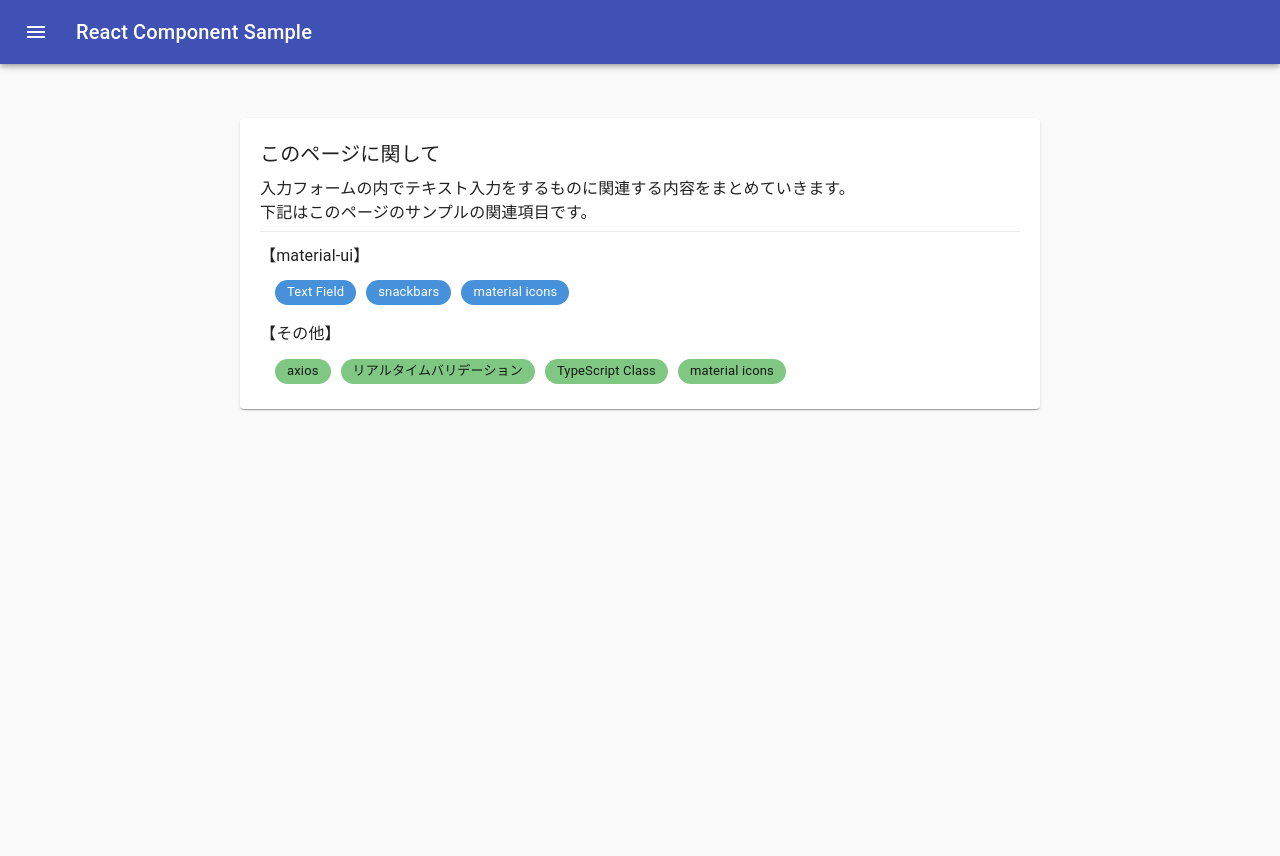
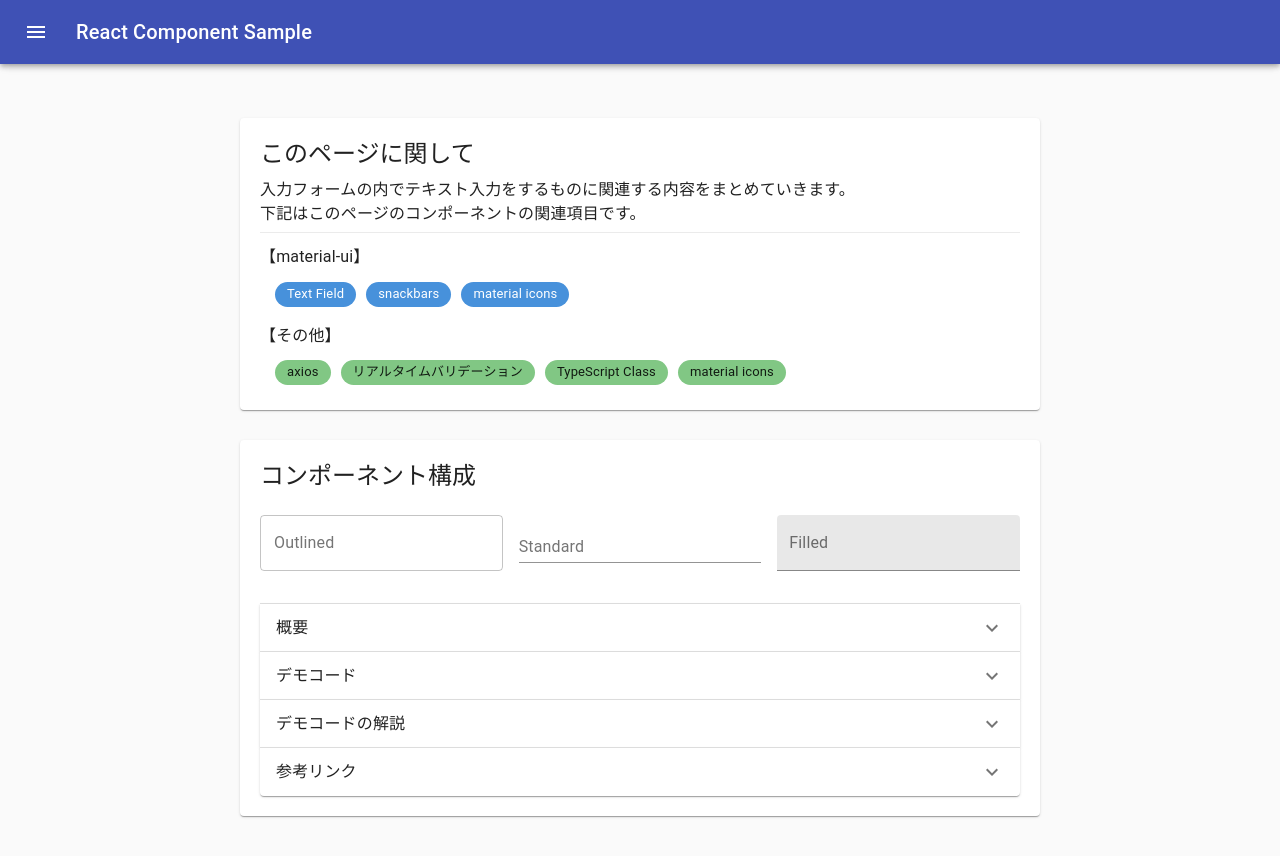
Before and after one commit to akiumikin/myTaskManagement, a Next.js app: page /form/text in a window 1280 px wide. Shown: the top 856 px of the page. Before the commit the page ends 800 px from the top, so only its background shows below. Built offline with nearby package versions, Linux system fonts and the light colour scheme.

Commit message:
TextFieldのコンポーネントを追加

```diff
--- /dev/null
+++ b/components/layout/gridForSample.tsx
@@ -0,0 +1,26 @@
+import * as React from "react";
+import { makeStyles } from '@material-ui/core/styles';
+import Grid from '@material-ui/core/Grid';
+
+interface Props {
+  children: React.ReactNode
+}
+
+const useStyles = makeStyles({
+  root: {
+    marginTop: 15,
+    marginBottom: 25,
+  },
+});
+
+export default function GridForSample(props: Props) {
+  const classes = useStyles();
+
+  return(
+    <>
+      <Grid className={classes.root} container spacing={2}>
+        {props.children}
+      </Grid>
+    </>
+  )
+}
--- a/components/layout/sidemenu.tsx
+++ b/components/layout/sidemenu.tsx
@@ -2,7 +2,7 @@ import React from 'react';
 import Link from 'next/link';
 import List from '@material-ui/core/List';
 import Divider from '@material-ui/core/Divider';
-import ListItem, { ListItemProps } from '@material-ui/core/ListItem';
+import ListItem from '@material-ui/core/ListItem';
 import ListItemIcon from '@material-ui/core/ListItemIcon';
 import ListItemText from '@material-ui/core/ListItemText';
 import InputIcon from '@material-ui/icons/Input';
--- /dev/null
+++ b/core/form/textForm.tsx
@@ -0,0 +1,49 @@
+import React from 'react';
+import TextField, { TextFieldProps } from '@material-ui/core/TextField';
+
+interface Props {
+  keyName: string
+  state: any
+  setState: React.Dispatch<any>
+  validateMethod?: () => boolean
+}
+
+export default function TextForm(props: TextFieldProps & Props) {
+  const initValue = props.state[props.keyName]
+  const [value, setValue] = React.useState({ [props.keyName]: initValue })
+  const already_blur = React.useRef(false)
+
+  // onChangeでpropsを更新すると再レンダリングの範囲が広くなるので、コンポーネントないのvalueのみ更新する
+  const onChange = (event: React.ChangeEvent<HTMLTextAreaElement | HTMLInputElement>) => {
+    if(props.onChange != undefined) props.onChange(event)
+
+    setValue({ ...value, [props.keyName]: event.target.value })
+  }
+
+  // onBlurではpropsの更新を行う。
+  const onBlur = (event: React.FocusEvent<HTMLInputElement | HTMLTextAreaElement>) => {
+    if(props.onBlur != undefined) props.onBlur(event);
+
+    const updateState = { ...props.state, ...value }
+    already_blur.current = true
+    props.setState(updateState)
+  }
+
+
+  let attributes = {}
+  for (const key in props) {
+    if(!['keyName', 'state', 'setState', 'validateMethod'].includes(key)) {
+      attributes[key] = props[key]
+    }
+  }
+
+  return (
+    <TextField
+      {...attributes}
+      onChange={onChange}
+      onBlur={onBlur}
+      fullWidth={props.fullWidth == undefined ? true : props.fullWidth}
+      variant={props.variant == undefined ? 'outlined' : props.variant}
+    />
+  );
+}
--- a/pages/about.tsx
+++ b/pages/about.tsx
@@ -8,7 +8,7 @@ export default function AboutIndex() {
   return(
     <>
       <Paper>
-        <Typography variant='h6' gutterBottom>このページに関して</Typography>
+        <Typography variant='h5' gutterBottom>このページに関して</Typography>
         <Typography variant='body1' gutterBottom>
           React + Material-UI を用いて作成したコンポーネントのサンプルページです。
           自社サービスで利用したノウハウなどを集約した学習ページにしていくことが目的です。<br/>
@@ -18,7 +18,7 @@ export default function AboutIndex() {
       </Paper>
 
       <Paper>
-        <Typography variant='h6' gutterBottom>Github</Typography>
+        <Typography variant='h5' gutterBottom>Github</Typography>
         <Typography variant='body1' gutterBottom>
           <Link href="https://github.com/akiumikin/frontComponent">https://github.com/akiumikin/frontComponent</Link>
         </Typography>
@@ -40,7 +40,7 @@ export default function AboutIndex() {
       </Paper>
 
       <Paper>
-        <Typography variant='h6' gutterBottom>作者</Typography>
+        <Typography variant='h5' gutterBottom>作者</Typography>
         <a href="https://github.com/anuraghazra/github-readme-stats">
           <img className={Style.githubStats} src="https://github-readme-stats.vercel.app/api?username=akiumikin&count_private=true&show_icons=true" />
         </a>
--- a/pages/form/text.tsx
+++ b/pages/form/text.tsx
@@ -1,16 +1,28 @@
 import * as React from "react";
+import TextForm from '../../core/form/textForm';
 import Paper from '../../components/layout/paper';
+import GridForSample from '../../components/layout/gridForSample';
 import ChipList from '../../components/chip/chipList';
+import Accordion from '@material-ui/core/Accordion';
+import AccordionSummary from '@material-ui/core/AccordionSummary';
+import AccordionDetails from '@material-ui/core/AccordionDetails';
 import Typography from '@material-ui/core/Typography';
+import Grid from '@material-ui/core/Grid';
 import Divider from '@material-ui/core/Divider';
+import ExpandMoreIcon from '@material-ui/icons/ExpandMore';
 
 export default function Text() {
+
+  const [sample, setSample] = React.useState({basic_text1: '', basic_text2: '', basic_text3: ''})
+
   return(
+    <>
+      {/* トップコンテンツ */}
       <Paper>
-      <Typography variant='h6' gutterBottom>このページに関して</Typography>
+        <Typography variant='h5' gutterBottom>このページに関して</Typography>
         <Typography variant='body1' gutterBottom>
           入力フォームの内でテキスト入力をするものに関連する内容をまとめていきます。<br/>
-        下記はこのページのサンプルの関連項目です。
+          下記はこのページのコンポーネントの関連項目です。
         </Typography>
 
         <Divider light style={{marginBottom: 10}}/>
@@ -67,7 +79,117 @@ export default function Text() {
             },
           ]}
         />
+      </Paper>
 
+      {/* コンポーネント思想 */}
+      <Paper>
+        <Typography variant='h5' gutterBottom>コンポーネント構成</Typography>
+        <GridForSample>
+          <Grid item xs={4}>
+            <TextForm
+              id='basic_text1'
+              label='Outlined'
+              placeholder='placeholder'
+              keyName='basic_text1'
+              state={sample}
+              setState={setSample}
+            />
+          </Grid>
+          <Grid item xs={4}>
+            <TextForm
+              id='basic_text2'
+              label='Standard'
+              placeholder='placeholder'
+              keyName='basic_text2'
+              variant='standard'
+              state={sample}
+              setState={setSample}
+            />
+          </Grid>
+          <Grid item xs={4}>
+            <TextForm
+              id='basic_text3'
+              label='Filled'
+              placeholder='placeholder'
+              keyName='basic_text3'
+              variant='filled'
+              state={sample}
+              setState={setSample}
+            />
+          </Grid>
+        </GridForSample>
+        <Accordion>
+          <AccordionSummary
+            expandIcon={<ExpandMoreIcon />}
+            aria-controls="panel1a-content"
+            id="panel1a-header"
+          >
+            <Typography>概要</Typography>
+          </AccordionSummary>
+          <AccordionDetails style={{display: 'block'}}>
+            <Typography>
+              Material-UIの<a href='https://material-ui.com/components/text-fields/' rel='noopener' target='_blank'>Text Field</a>をラップしたコンポーネントを作成しています。
+              ラップの目的としては下記の機能を組み込むためです。
+            </Typography>
+            <ol>
+              <li>デフォルトのvalientの変更（Standerd → Outliend）など独自スタイルの適用</li>
+              <li>TypeScriptのClassを使ったstateのプロパティの更新</li>
+              <li>リアルタイムバリデーション機能の組み込み</li>
+            </ol>
+            <Typography>詳細はデモコードの解説をご覧ください。</Typography>
+          </AccordionDetails>
+        </Accordion>
+        <Accordion>
+          <AccordionSummary
+            expandIcon={<ExpandMoreIcon />}
+            aria-controls="panel1a-content"
+            id="panel1a-header"
+          >
+            <Typography>デモコード</Typography>
+          </AccordionSummary>
+          <AccordionDetails>
+            <Typography>
+              工事中
+            </Typography>
+          </AccordionDetails>
+        </Accordion>
+        <Accordion>
+          <AccordionSummary
+            expandIcon={<ExpandMoreIcon />}
+            aria-controls="panel1a-content"
+            id="panel1a-header"
+          >
+            <Typography>デモコードの解説</Typography>
+          </AccordionSummary>
+          <AccordionDetails>
+            <Typography>
+              工事中
+            </Typography>
+          </AccordionDetails>
+        </Accordion>
+        <Accordion>
+          <AccordionSummary
+            expandIcon={<ExpandMoreIcon />}
+            aria-controls="panel1a-content"
+            id="panel1a-header"
+          >
+            <Typography>参考リンク</Typography>
+          </AccordionSummary>
+          <AccordionDetails>
+            <Typography>
+              工事中
+            </Typography>
+          </AccordionDetails>
+        </Accordion>
       </Paper>
+
+      {/* 利用方法１、リアルタイムバリデーション */}
+
+      {/* 利用方法２、特殊入力 */}
+
+      {/* 利用方法３、tooltip */}
+
+      {/* 利用方法４、複数行 */}
+    </>
   )
 }
```
Lines whose indentation alone changed are shown as unchanged.
